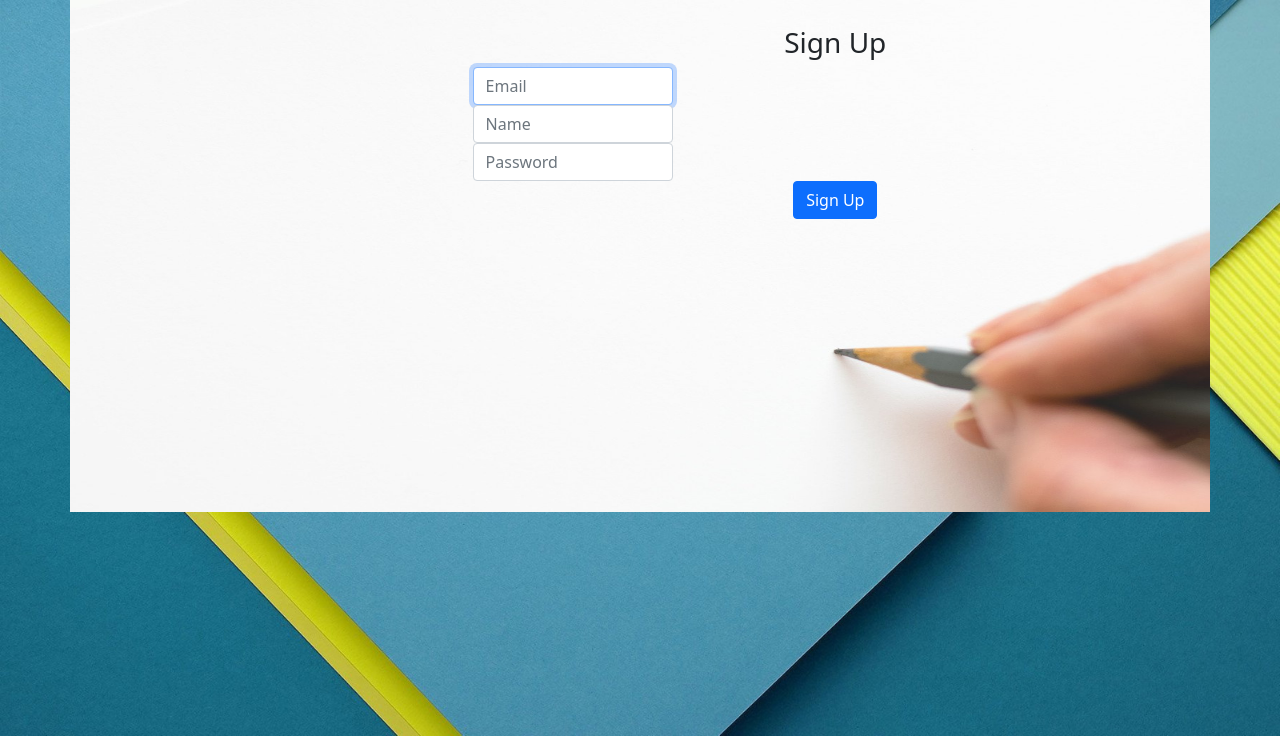
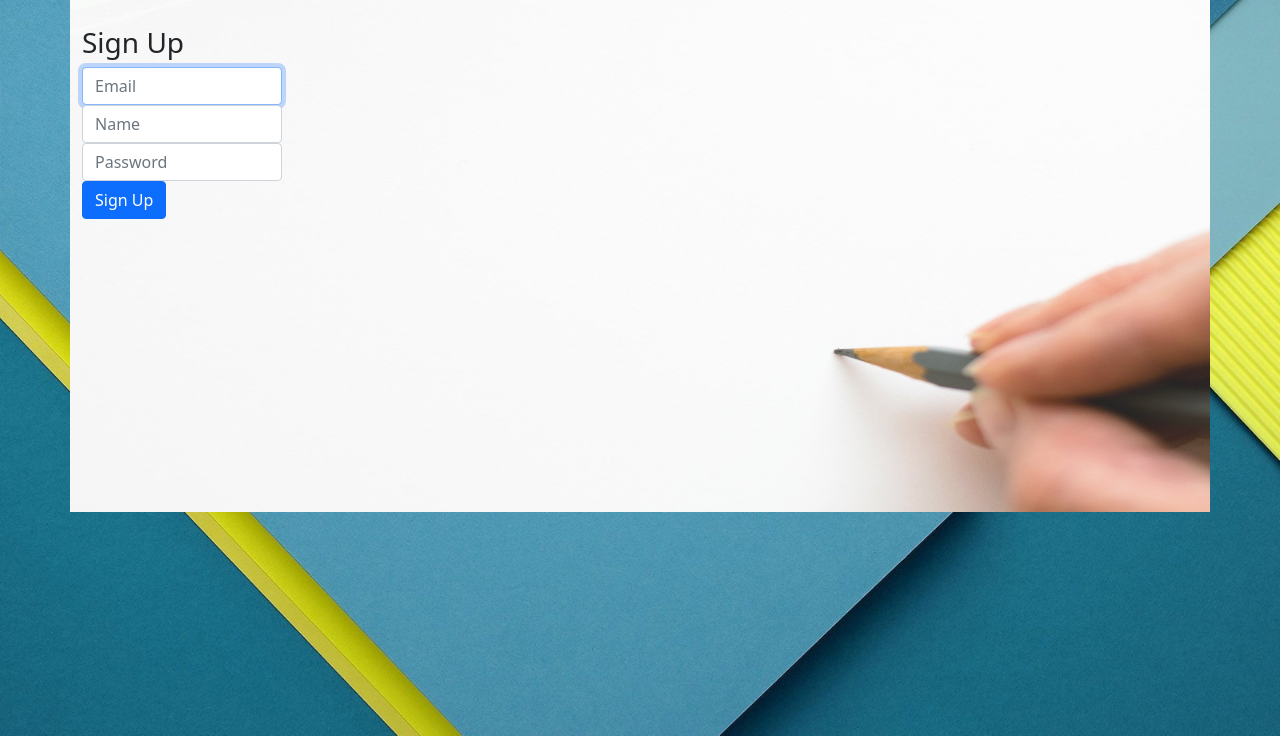
Before and after one commit to shamanaaaa/ToDoFlaskProject, a Flask app: page /signup in a window 1280 px wide. Shown: the part 64-800 px from the top of the page. Run offline with Flask 2, Linux system fonts and the light colour scheme.

Commit message:
procfile

```diff
--- a/static/css/main.css
+++ b/static/css/main.css
@@ -6,7 +6,7 @@ body {
 }
 
 .pen_container {
-  text-align: center;
+  text-align: left;
   padding-top: 2%;
   min-height: 80vh;
   background-image: url("/static/images/pen.jpg");
@@ -19,10 +19,6 @@ body {
   width: 200px;
 }
 
-.content {
-  padding-left: 35%;
-}
-
 .todo_text  {
   border-style: solid;
 }
--- a/templates/base.html
+++ b/templates/base.html
@@ -5,7 +5,7 @@
     <meta charset="utf-8">
     <meta http-equiv="X-UA-Compatible" content="IE=edge">
     <meta name="viewport" content="width=device-width, initial-scale=1">
-    <title>Flask Auth Example</title>
+    <title>Flask to do list</title>
     <link rel="stylesheet" href="{{ url_for('static', filename='css/main.css') }}">
     <link href="https://cdn.jsdelivr.net/npm/bootstrap@5.1.1/dist/css/bootstrap.min.css" rel="stylesheet" integrity="sha384-F3w7mX95PdgyTmZZMECAngseQB83DfGTowi0iMjiWaeVhAn4FJkqJByhZMI3AhiU" crossorigin="anonymous">
 </head>
--- a/templates/login.html
+++ b/templates/login.html
@@ -12,7 +12,7 @@
                 </div>
             {% endif %}
         {% endwith %}
-        <form method="POST" action="/login">
+        <form  method="POST" action="/login">
             <div class="field">
                 <div class="menu_x control">
                     <input class="form-control" type="email" name="email" placeholder="Your Email" autofocus="">
```
Also changed, not shown: templates/index.html (+0 -14 lines), db.sqlite, static/style.css (deleted), 1 other file.
